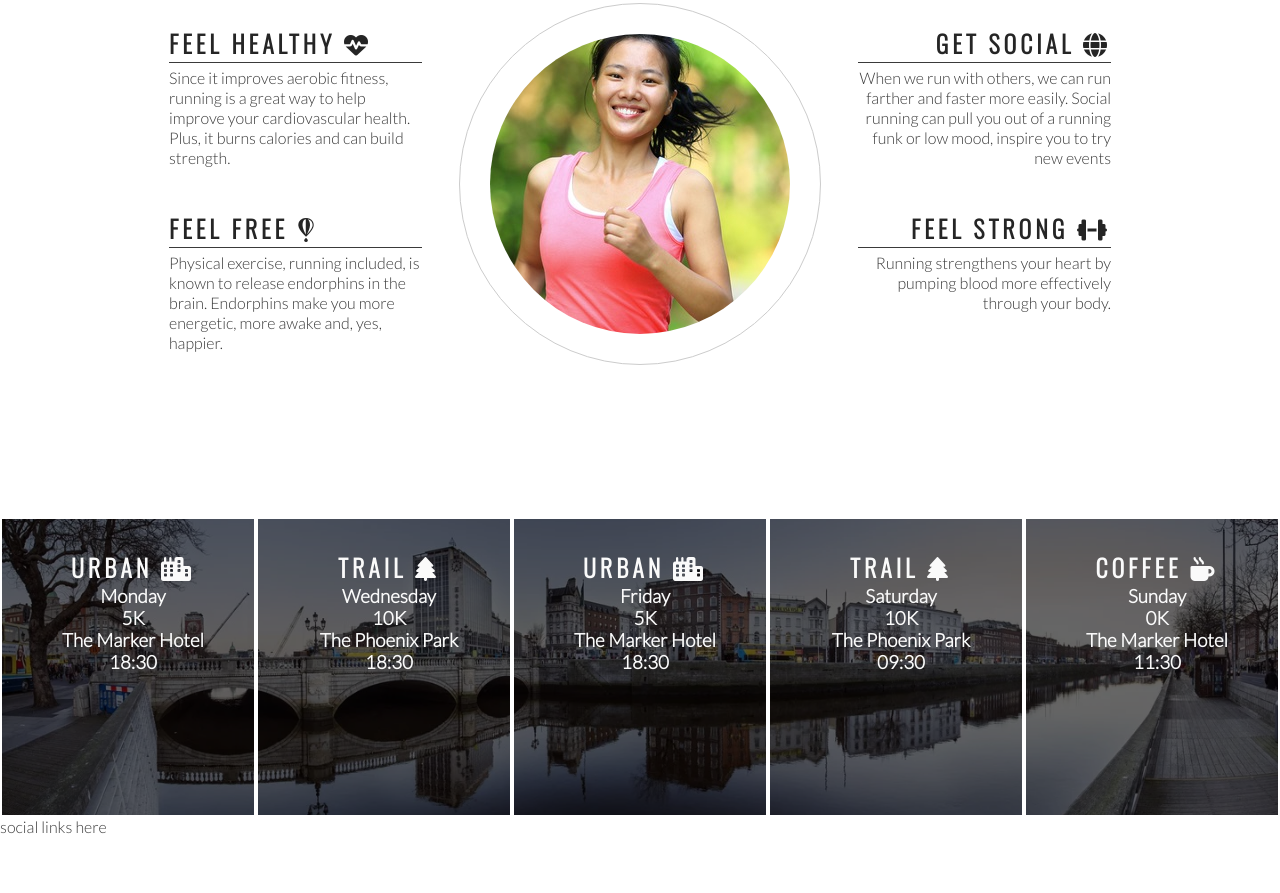
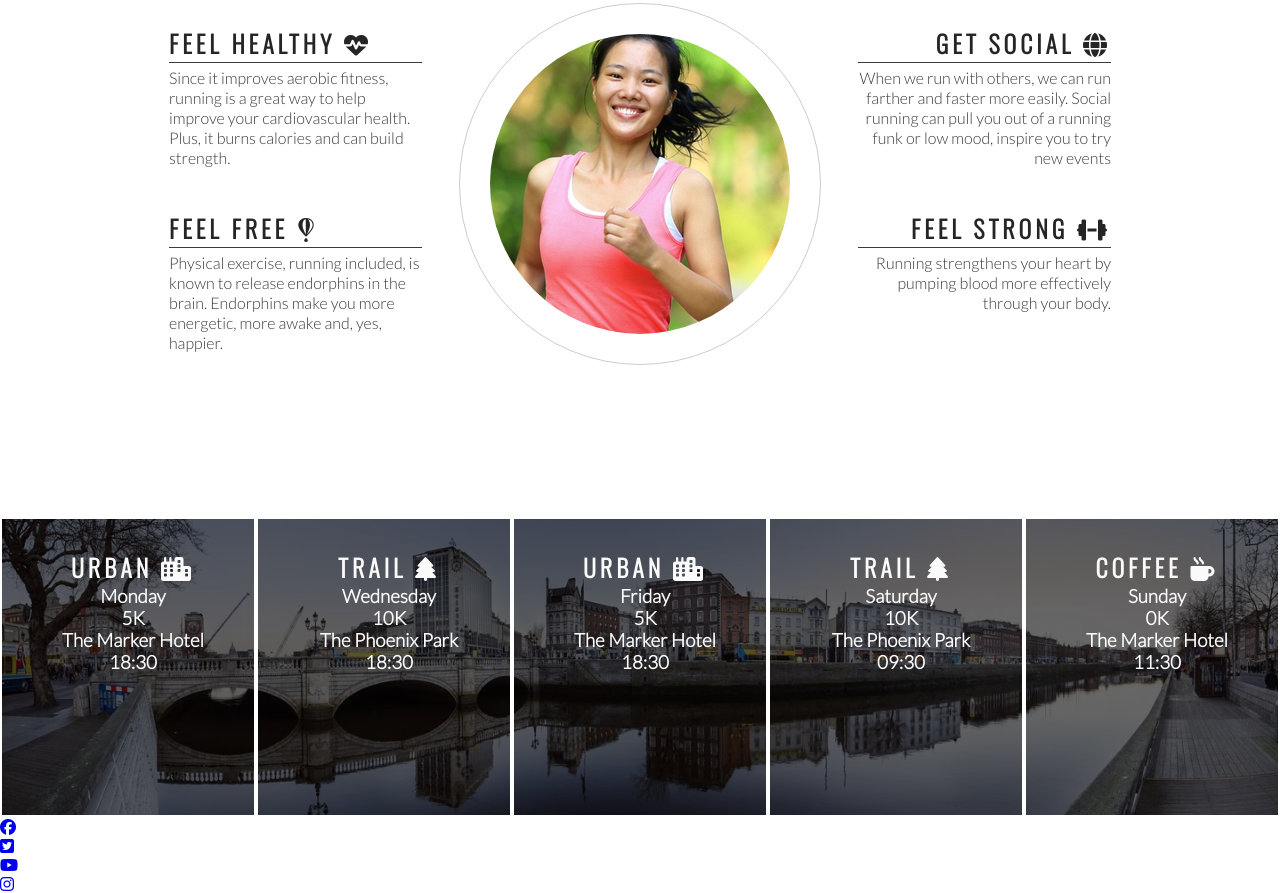
Before and after one commit to MariaPadilha32/WeLoveRunning, a plain HTML site: page index.html in a window 1280 px wide. Shown: the part 778-1671 px from the top of the page. Before the commit the page ends 1614 px from the top, so only its background shows below. Drawn offline with nearby package versions, Linux system fonts and the light colour scheme.

Commit message:
add footer and social media

```diff
--- a/index.html
+++ b/index.html
@@ -114,7 +114,21 @@
         </div>
     </section>
     <footer>
-        social links here
+        <ul>
+            <li>
+                <a href="https://facebook.com" target="_blank" rel="noopener"
+                    aria-label="Visit our Facebook page (opens in a new tab)"><i class="fa-brands fa-facebook"></i></a>
+            </li>
+            <li><a href="https://twitter.com" target="_blank" rel="noopener"
+                    aria-label="Visit our Twitter page (opens in a new tab)"><i
+                        class="fa-brands fa-square-twitter"></i></a></li>
+            <li><a href="https://youtube.com" target="_blank" rel="noopener"
+                    aria-label="Visit our Youtube page (opens in a new tab)"><i class="fa-brands fa-youtube"></i></a>
+            </li>
+            <li><a href="https://instagram.com" target="_blank" rel="noopener"
+                    aria-label="Visit our Istagram page (opens in a new tab)"><i class="fa-brands fa-instagram"></i></a>
+            </li>
+        </ul>
     </footer>
 
     <!-- font awesome script -->
```
